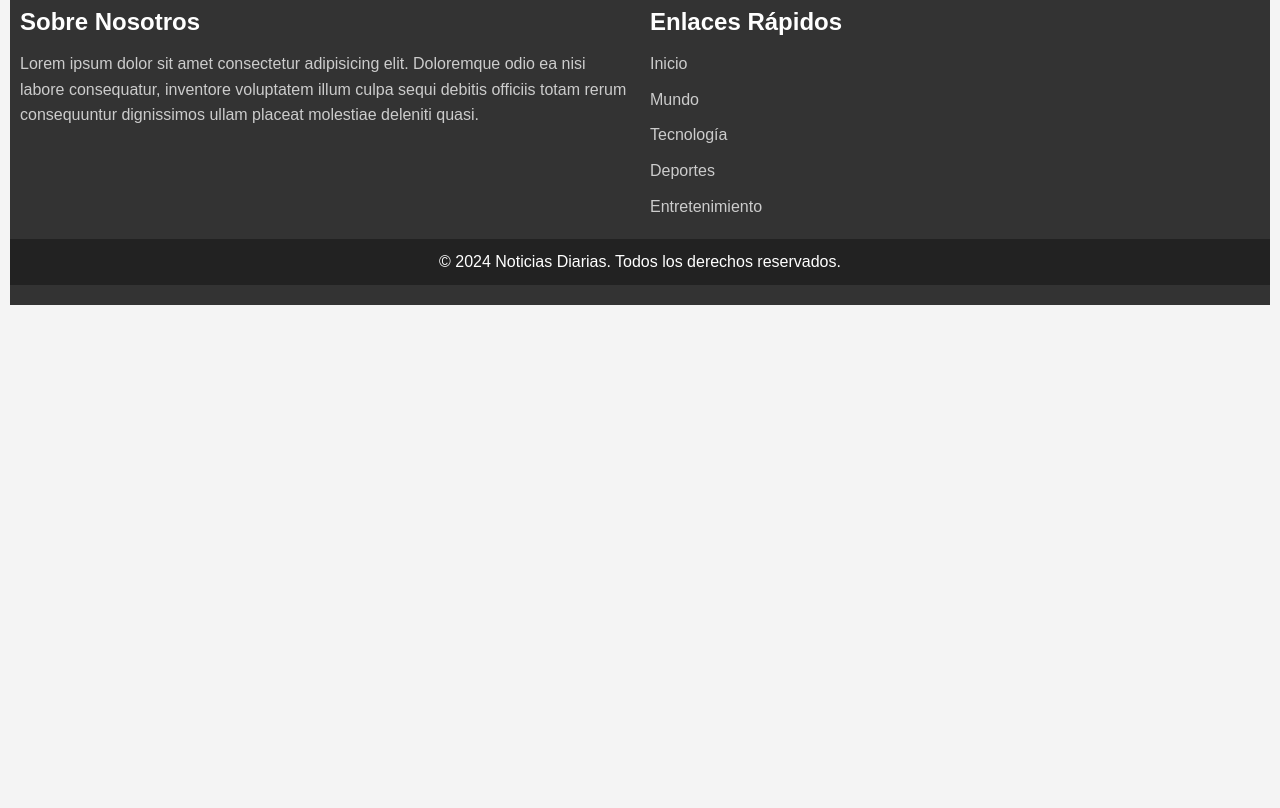
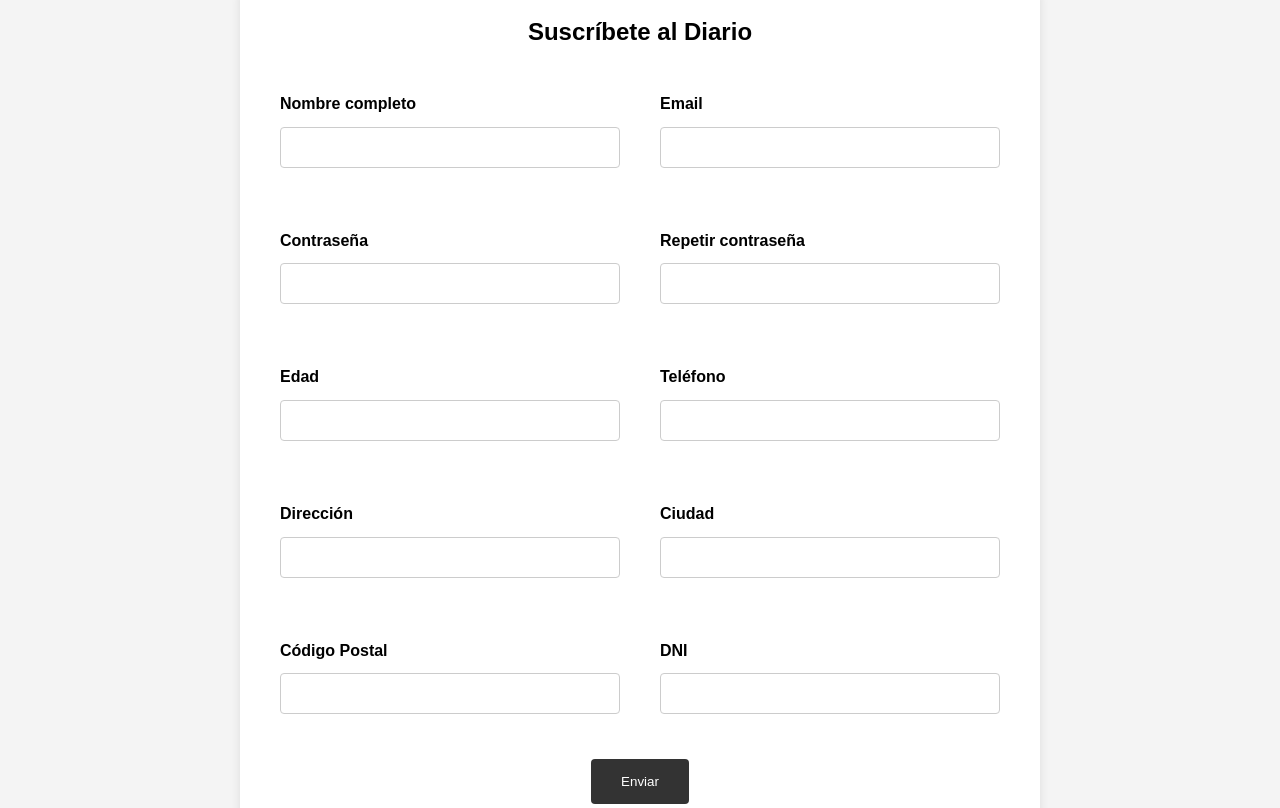
Before and after one commit to DavidRprt/portal_noticias, a plain HTML site: page index.html in a window 1280 px wide. Shown: the part 1615-2423 px from the top of the page. Before the commit the page ends 1930 px from the top, so only its background shows below. Drawn offline with Linux system fonts and the light colour scheme.

Commit message:
Agregando Forms

```diff
--- a/css/style.css
+++ b/css/style.css
@@ -198,4 +198,3 @@ footer {
     main {
         flex-direction: column;
     }
-\
--- a/index.html
+++ b/index.html
@@ -6,6 +6,83 @@
     <title>Noticias Diarias</title>
     <link rel="stylesheet" href="css/reset.css">
     <link rel="stylesheet" href="css/style.css">
+    <style>
+        /* Estilos específicos para el formulario */
+        .subscription-form {
+            max-width: 800px;
+            margin: 20px auto; /* Añadir margen superior e inferior */
+            padding: 20px;
+            background: #fff;
+            border-radius: 5px;
+            box-shadow: 0 0 10px rgba(0, 0, 0, 0.1);
+        }
+        .subscription-form h2 {
+            text-align: center;
+            margin-bottom: 20px;
+        }
+        .form-row {
+            display: flex;
+            flex-wrap: wrap;
+            margin-bottom: 15px;
+        }
+        .form-group {
+            flex: 1 1 100%; /* Ajustar a todo el ancho por defecto */
+            padding: 10px;
+            box-sizing: border-box; /* Incluir padding y borde en el tamaño */
+        }
+        .form-group input,
+        .form-group select,
+        .form-group textarea {
+            width: 100%;
+            padding: 12px;
+            border: 1px solid #ccc;
+            border-radius: 4px;
+            margin-top: 5px;
+        }
+        .form-group span.error {
+            display: block;
+            color: red;
+            font-size: 0.9em;
+            margin-top: 5px;
+        }
+        .form-group label {
+            display: block;
+            margin-bottom: 5px;
+            font-weight: bold;
+        }
+        .form-submit {
+            text-align: center;
+            margin-top: 20px;
+        }
+        .form-submit button {
+            padding: 15px 30px;
+            background: #333;
+            color: #fff;
+            border: none;
+            border-radius: 4px;
+            cursor: pointer;
+        }
+        .form-submit button:hover {
+            background: #555;
+        }
+
+        /* Estilos Responsivos */
+        @media (min-width: 768px) {
+            .form-group {
+                flex: 1 1 calc(50% - 20px); /* Dos columnas con espacio */
+                margin: 10px;
+            }
+            .form-submit {
+                grid-column: span 2; /* Abarca ambas columnas */
+            }
+        }
+
+        @media (max-width: 767px) {
+            .form-row {
+                flex-direction: column;
+            }
+        }
+    </style>
 </head>
 <body>
     <header>
@@ -50,6 +127,74 @@
             <a href="#">Leer Más</a>
         </article>
     </main>
+    <section class="subscription-form">
+            <h2>Suscríbete al Diario</h2>
+            <form id="subscriptionForm">
+                <div class="form-row">
+                    <div class="form-group">
+                        <label for="fullName">Nombre completo</label>
+                        <input type="text" id="fullName" name="fullName">
+                        <span class="error" id="fullNameError"></span>
+                    </div>
+                    <div class="form-group">
+                        <label for="email">Email</label>
+                        <input type="email" id="email" name="email">
+                        <span class="error" id="emailError"></span>
+                    </div>
+                </div>
+                <div class="form-row">
+                    <div class="form-group">
+                        <label for="password">Contraseña</label>
+                        <input type="password" id="password" name="password">
+                        <span class="error" id="passwordError"></span>
+                    </div>
+                    <div class="form-group">
+                        <label for="confirmPassword">Repetir contraseña</label>
+                        <input type="password" id="confirmPassword" name="confirmPassword">
+                        <span class="error" id="confirmPasswordError"></span>
+                    </div>
+                </div>
+                <div class="form-row">
+                    <div class="form-group">
+                        <label for="age">Edad</label>
+                        <input type="number" id="age" name="age">
+                        <span class="error" id="ageError"></span>
+                    </div>
+                    <div class="form-group">
+                        <label for="phone">Teléfono</label>
+                        <input type="text" id="phone" name="phone">
+                        <span class="error" id="phoneError"></span>
+                    </div>
+                </div>
+                <div class="form-row">
+                    <div class="form-group">
+                        <label for="address">Dirección</label>
+                        <input type="text" id="address" name="address">
+                        <span class="error" id="addressError"></span>
+                    </div>
+                    <div class="form-group">
+                        <label for="city">Ciudad</label>
+                        <input type="text" id="city" name="city">
+                        <span class="error" id="cityError"></span>
+                    </div>
+                </div>
+                <div class="form-row">
+                    <div class="form-group">
+                        <label for="postalCode">Código Postal</label>
+                        <input type="text" id="postalCode" name="postalCode">
+                        <span class="error" id="postalCodeError"></span>
+                    </div>
+                    <div class="form-group">
+                        <label for="dni">DNI</label>
+                        <input type="text" id="dni" name="dni">
+                        <span class="error" id="dniError"></span>
+                    </div>
+                </div>
+                <div class="form-submit">
+                    <button type="submit">Enviar</button>
+                </div>
+            </form>
+        </section>
        <footer>
         <div class="footer-content">
             <div class="footer-section about">
```
